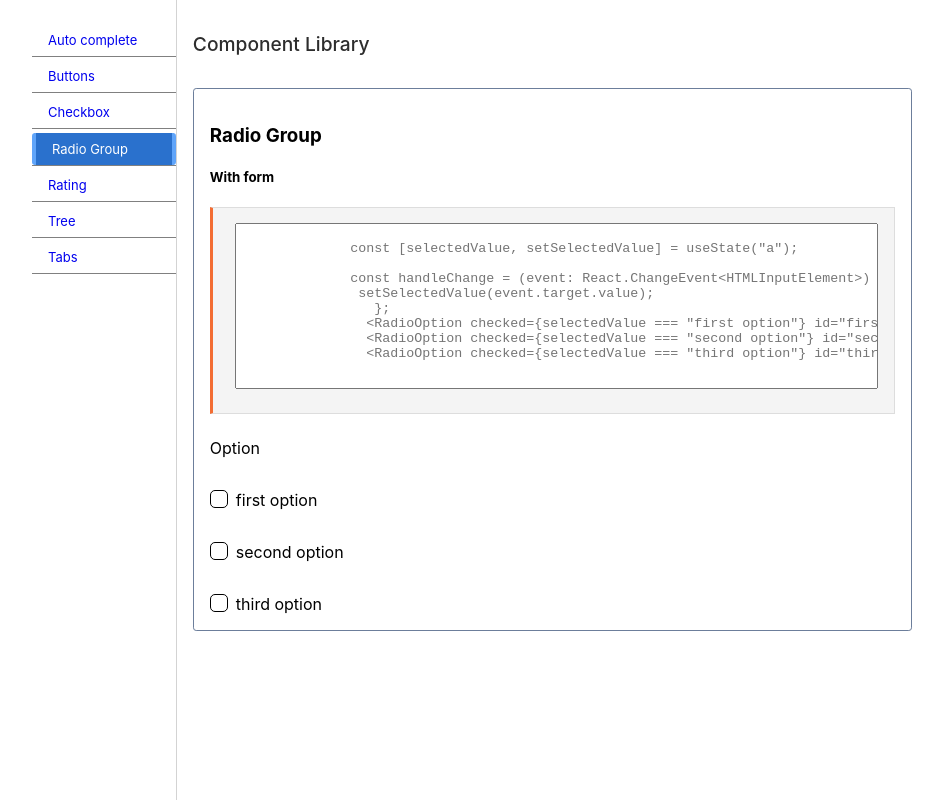
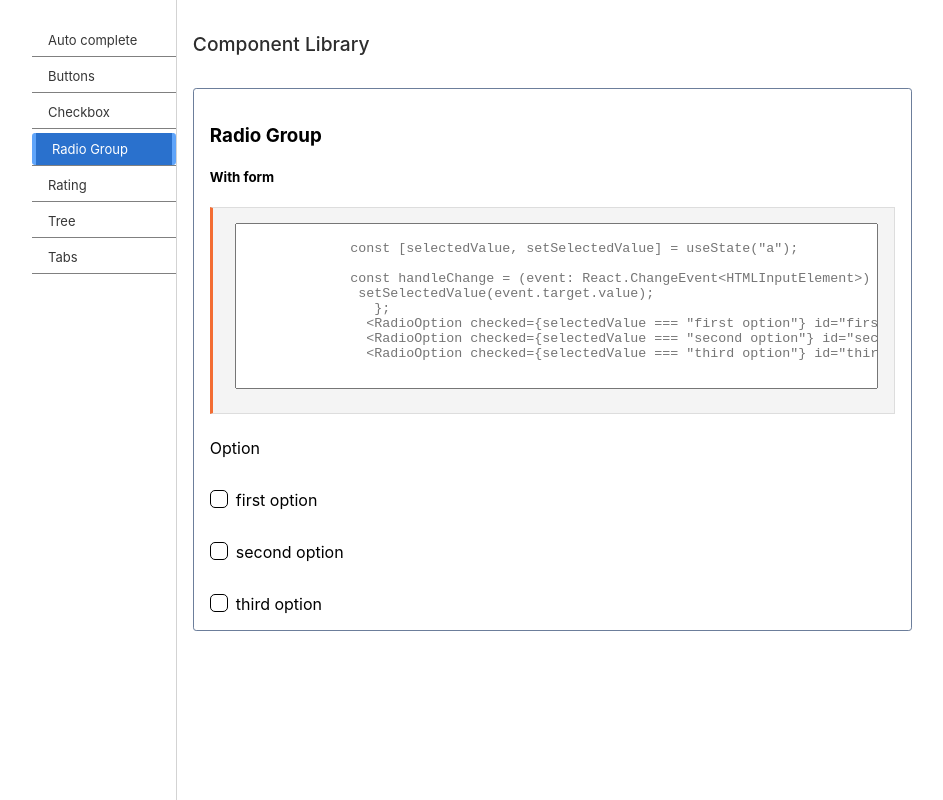
Before and after one commit to ARJITTHAKUR/components-lib, a React (Vite) app: page /components-lib/radiogroup in a window 1280 px wide. Shown: the whole page, without its empty margins (160-1103 px from the left). Built offline with nearby package versions, Linux system fonts and the light colour scheme.

Commit message:
changes for side nav style

```diff
--- a/src/components/sideNav/sidenav.css
+++ b/src/components/sideNav/sidenav.css
@@ -91,7 +91,9 @@
 }
 
 .notactive {
-  /* background-color: rgb(232, 232, 232); */
+  color: rgb(54, 54, 54);
+  font-weight: 800;
+  font-size: larger;
 }
 
 @media (max-width: 600px) {
```
